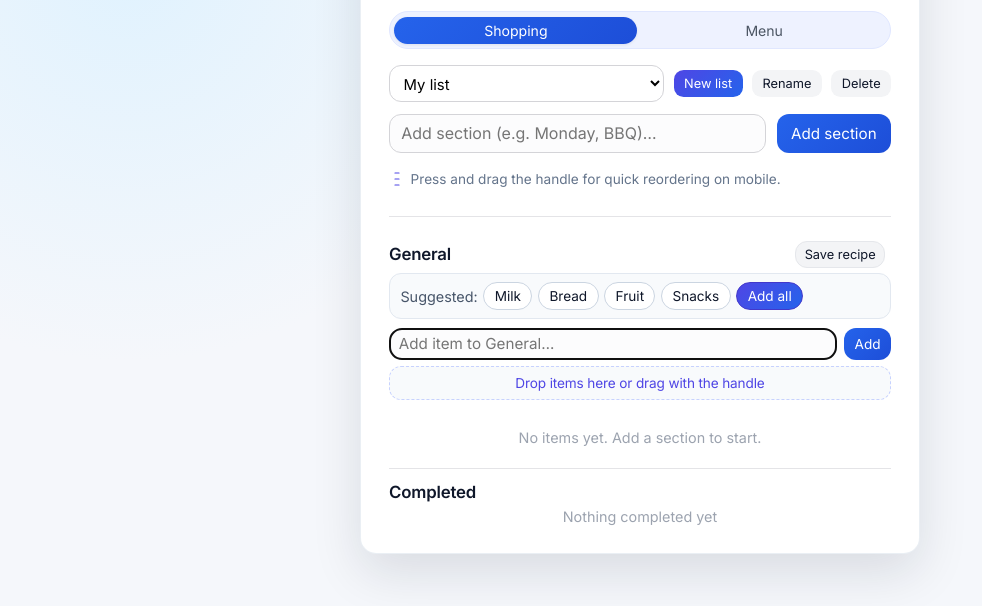
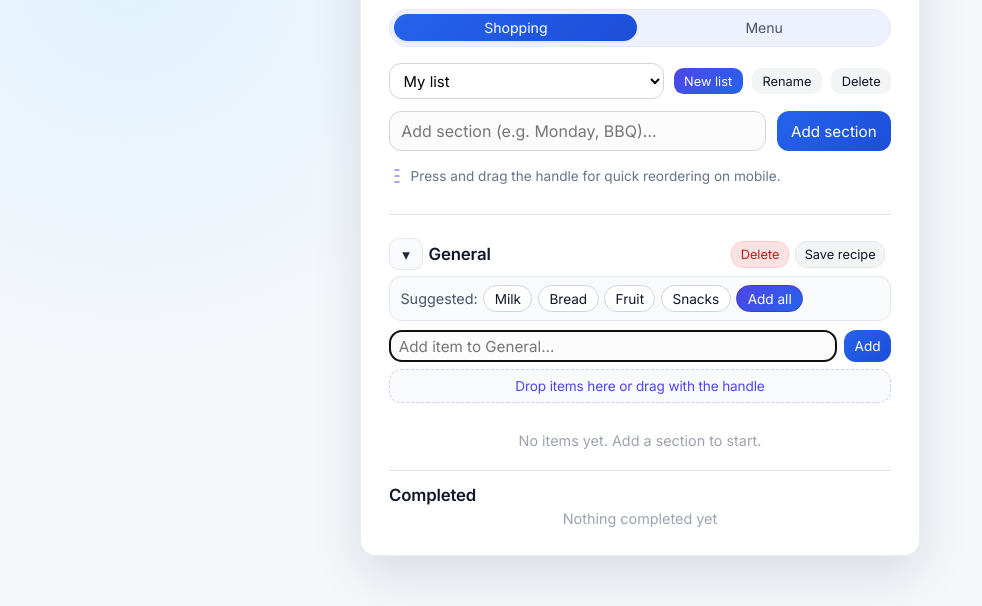
Before and after one commit to magnacharlie1/shopping-planner, a website: page index.html in a window 1280 px wide. Shown: the part 194-800 px from the top of the page, without its empty margins (0-982 px from the left). Drawn offline with Linux system fonts and the light colour scheme.

Commit message:
Add section collapse toggle and delete control

```diff
--- a/index.html
+++ b/index.html
@@ -240,6 +240,12 @@
       margin-bottom: 0.35rem;
     }
 
+    .section-title {
+      display: inline-flex;
+      align-items: center;
+      gap: 0.35rem;
+    }
+
     .section-header h2 {
       margin: 0;
       font-size: 1.05rem;
@@ -250,6 +256,36 @@
       display: inline-flex;
       align-items: center;
       gap: 0.35rem;
+    }
+
+    .section-toggle-btn {
+      border-radius: 10px;
+      border: 1px solid #e5e7eb;
+      background: #f8fafc;
+      color: #1f2937;
+      width: 34px;
+      height: 32px;
+      display: inline-flex;
+      align-items: center;
+      justify-content: center;
+      padding: 0;
+    }
+
+    .section-toggle-icon {
+      display: inline-block;
+      transition: transform 140ms ease;
+    }
+
+    .section.collapsed .section-toggle-icon {
+      transform: rotate(-90deg);
+    }
+
+    .section-delete-btn {
+      background: #fee2e2;
+      color: #b91c1c;
+      border: 1px solid #fecaca;
+      padding: 0.3rem 0.55rem;
+      font-size: 0.8rem;
     }
 
     .section-save-btn {
@@ -290,6 +326,15 @@
     .active-list {
       min-height: 0.5rem;
       padding: 0.1rem 0;
+    }
+
+    .section-body {
+      margin-top: 0.25rem;
+    }
+
+    .section.collapsed .section-body,
+    .section.collapsed .suggestion-bar {
+      display: none;
     }
 
     li {
@@ -1199,7 +1244,8 @@
             }
           });
         }
-        sectionsData.push({ name: sectionName, items });
+        const isCollapsed = section.classList.contains("collapsed");
+        sectionsData.push({ name: sectionName, items, collapsed: isCollapsed });
       });
 
       const completedData = [];
@@ -1263,7 +1309,7 @@
 
       // Build sections & active items
       data.sections.forEach((sectionData) => {
-        addSection(sectionData.name);
+        addSection(sectionData.name, { collapsed: !!sectionData.collapsed });
         const sectionEls = sectionsContainer.querySelectorAll(".section");
         const sectionEl = sectionEls[sectionEls.length - 1];
         sectionData.items.forEach((item) => {
@@ -1330,7 +1376,7 @@
 
       // Create sections for all known section names
       data.sections.forEach((sectionData) => {
-        const sectionEl = createSectionElement(sectionData.name);
+        const sectionEl = createSectionElement(sectionData.name, { collapsed: !!sectionData.collapsed });
         sectionsContainer.appendChild(sectionEl);
         sectionMap.set(sectionData.name, sectionEl);
       });
@@ -2043,7 +2089,8 @@
 
     // ---------- Section & item creation ----------
 
-    function createSectionElement(name) {
+    function createSectionElement(name, options = {}) {
+      const { collapsed = false } = options;
       const id = String(sectionIdCounter++);
       const section = document.createElement("section");
       section.className = "section";
@@ -2051,12 +2098,19 @@
 
       section.innerHTML = `
         <div class="section-header">
+          <div class="section-title">
+            <button type="button" class="section-toggle-btn" data-role="toggle-section" aria-label="Toggle ${name}" aria-expanded="true">
+              <span class="section-toggle-icon">▾</span>
+            </button>
             <h2>${name}</h2>
+          </div>
           <div class="section-meta">
+            <button type="button" class="section-delete-btn" data-role="delete-section">Delete</button>
             <button type="button" class="ghost-btn section-save-btn" data-role="save-recipe">Save recipe</button>
             <span class="count" data-role="active-count"></span>
           </div>
         </div>
+        <div class="section-body">
           <div class="suggestion-bar" data-role="suggestion-bar" hidden></div>
           <form class="item-form">
             <input
@@ -2071,7 +2125,53 @@
             Drop items here or drag with the handle
           </div>
           <ul class="active-list"></ul>
+        </div>
       `;
+
+      const toggleBtn = section.querySelector("[data-role='toggle-section']");
+      const sectionBody = section.querySelector(".section-body");
+      const deleteBtn = section.querySelector("[data-role='delete-section']");
+
+      function setCollapsed(nextCollapsed) {
+        section.classList.toggle("collapsed", nextCollapsed);
+        if (sectionBody) {
+          sectionBody.hidden = nextCollapsed;
+        }
+        if (toggleBtn) {
+          toggleBtn.setAttribute("aria-expanded", String(!nextCollapsed));
+        }
+      }
+
+      setCollapsed(collapsed);
+
+      if (toggleBtn) {
+        toggleBtn.addEventListener("click", () => {
+          const next = !section.classList.contains("collapsed");
+          setCollapsed(next);
+          if (currentMode === "shopping") {
+            saveCurrentListState();
+          }
+        });
+      }
+
+      if (deleteBtn) {
+        deleteBtn.addEventListener("click", () => {
+          const sectionName = section.querySelector("h2")?.textContent || "this section";
+          if (!confirm(`Delete section "${sectionName}"?`)) return;
+
+          completedListEl.querySelectorAll(".item").forEach((item) => {
+            if ((item.dataset.sectionName || "") === sectionName) {
+              item.remove();
+            }
+          });
+
+          section.remove();
+          updateCountsAndEmptyStates();
+          if (currentMode === "shopping") {
+            saveCurrentListState();
+          }
+        });
+      }
 
       const saveRecipeBtn = section.querySelector("[data-role='save-recipe']");
       if (saveRecipeBtn) {
@@ -2227,9 +2327,9 @@
       return sectionEl;
     }
 
-    function addSection(name) {
+    function addSection(name, options = {}) {
       if (!name) return;
-      const section = createSectionElement(name);
+      const section = createSectionElement(name, options);
       sectionsContainer.appendChild(section);
       updateCountsAndEmptyStates();
 
```
Lines whose indentation alone changed are shown as unchanged.
